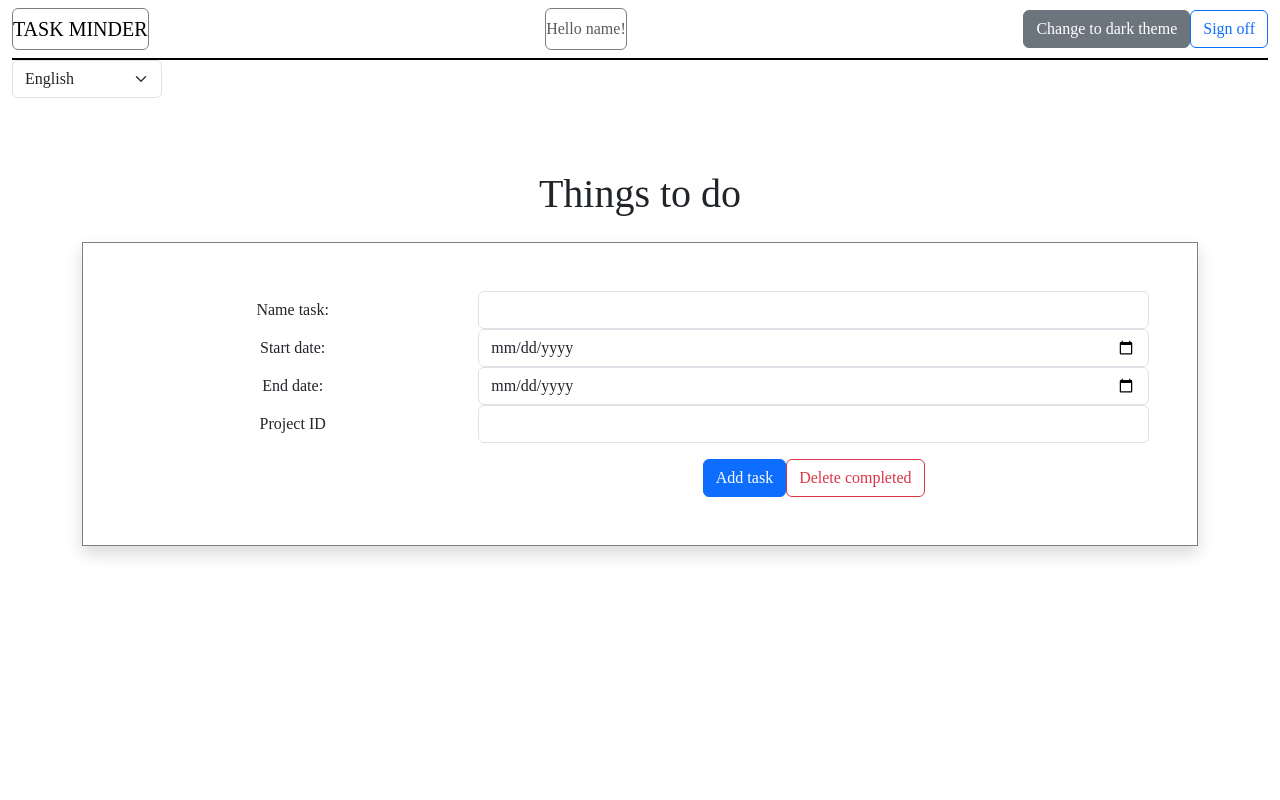
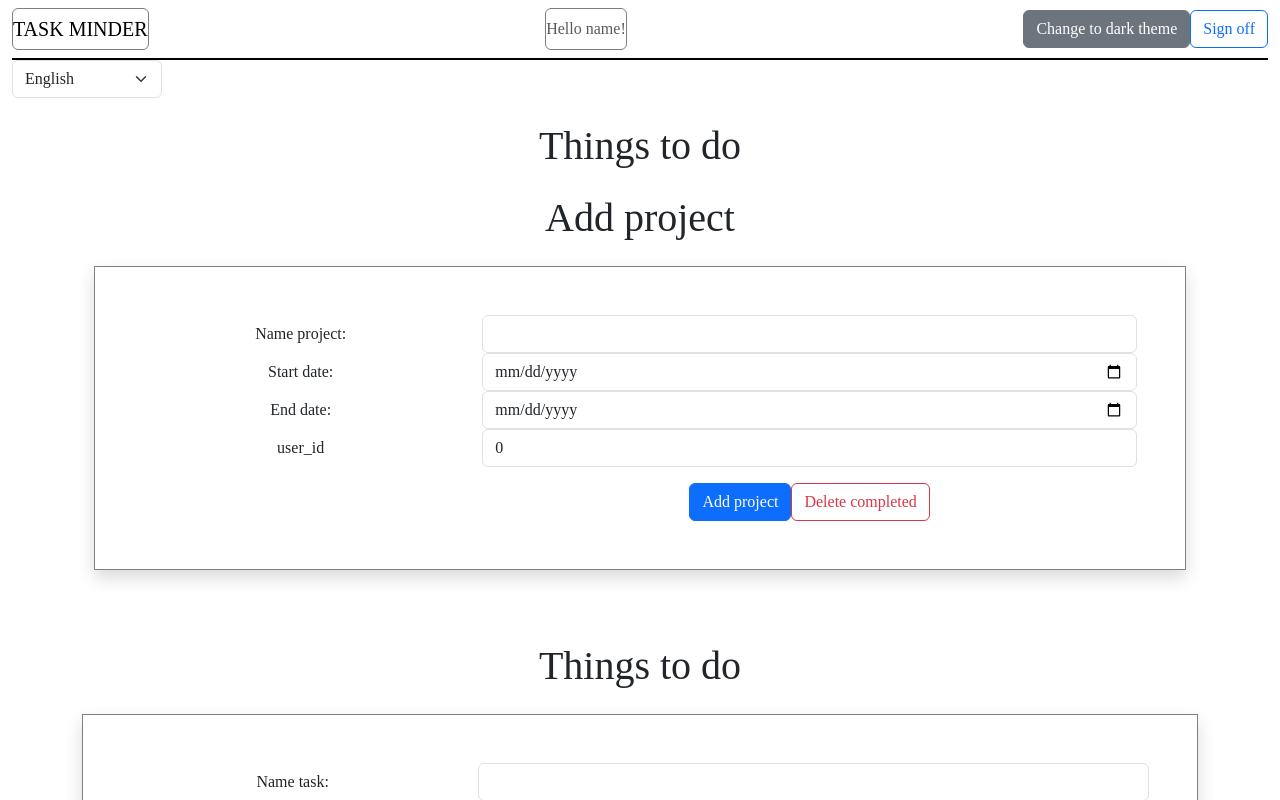
Before and after one commit to FrancoExeqGarcia/TPIToDoAppLC3, a React (Create React App) app: page /home in a window 1280 px wide. Shown: the top 800 px of the page. Built offline with nearby package versions, Linux system fonts and the light colour scheme; sample sign-in values are in the browser's storage; a web font is replaced by a local one.

Commit message:
Fixing filters

```diff
--- a/src/Components/dashboard/Dashboard.js
+++ b/src/Components/dashboard/Dashboard.js
@@ -49,7 +49,9 @@ const Dashboard = () => {
       </Navbar>
       <ComboLanguage />
       {userRole === '"sysadmin"' && <UserManagement />}
-      {userRole === '"sysadmin"' || userRole === '"admin"' ? <Projects/>: null}
+      <Col xs={12} className="text-center mt-4">
+        <Projects/>
+      </Col>
       <Row>
       <Col xs={12} className="text-center mt-4">
         <Todos/>
--- a/src/Components/projectCard/ProjectCard.js
+++ b/src/Components/projectCard/ProjectCard.js
@@ -1,4 +1,4 @@
-import React,{ useState }from "react";
+import React from "react";
 import { Card, Button, Form } from "react-bootstrap";
 
 import { TranslateContext } from "../../services/translationContext/translation.context";
@@ -28,6 +28,7 @@ function ProjectCard({ project, onDeleteProject, onEditProject, onMarkAsComplete
         <Card.Title>{project.name}</Card.Title>
         <Card.Text>{translate("start_date")}: {new Date(project.startDate).toLocaleDateString()}</Card.Text>
         <Card.Text>{translate("end_date")}: {new Date(project.endDate).toLocaleDateString()}</Card.Text>
+        <Card.Text>{translate("user_id")}: {project.userID}</Card.Text>
         <Form.Check
           type="checkbox"
           label={translate("completed")}
--- a/src/Components/projectForm/ProjectForm.js
+++ b/src/Components/projectForm/ProjectForm.js
@@ -11,11 +11,13 @@ function ProjectForm({onAddProject,onDeleteCompletedProject,editedProject,}) {
   const [startDate, setStartDate] = useState("");
   const [endDate, setEndDate] = useState("");
   const [errorMessage, setErrorMessage] = useState("");
+  const [userID,setUserID]= useState(0);
 
   useEffect(() => {
     setProjectName(editedProject ? editedProject.name : "");
     setStartDate(editedProject ? editedProject.startDate : "");
     setEndDate(editedProject ? editedProject.endDate : "");
+    setUserID(editedProject ? editedProject.userID : 0);
   }, [editedProject]);
 
   const handleSubmit = (e) => {
@@ -35,6 +37,10 @@ function ProjectForm({onAddProject,onDeleteCompletedProject,editedProject,}) {
       setErrorMessage("Por favor, ingresa la fecha de fin.");
       return;
     }
+    if (!userID) {
+      setErrorMessage("Por favor, ingresa el user ID asociado.");
+      return;
+    }
 
     const startDateObj = new Date(startDate);
     const endDateObj = new Date(endDate);
@@ -45,7 +51,6 @@ function ProjectForm({onAddProject,onDeleteCompletedProject,editedProject,}) {
       );
       return;
     }
-    const userID = JSON.parse(localStorage.getItem("userID"));
 
     const newProject = {
       name: projectName,
@@ -110,6 +115,18 @@ function ProjectForm({onAddProject,onDeleteCompletedProject,editedProject,}) {
           </Col>
         </Form.Group>
         <Form.Group as={Row}>
+          <Form.Label column sm={4} className="text-right">
+            {translate("user_id")}
+          </Form.Label>
+          <Col sm={8}>
+            <Form.Control
+              type="number"
+              value={userID}
+              onChange={(e) => setUserID(Number(e.target.value))}
+            />
+          </Col>
+        </Form.Group>
+        <Form.Group as={Row}>
           <Col sm={{ span: 8, offset: 4 }}>
             <Button variant="primary" type="submit" className="mt-3">
               {translate("add_project")}
--- a/src/Components/projects/Projects.js
+++ b/src/Components/projects/Projects.js
@@ -11,7 +11,7 @@ function Projects({ onProjectClick }) {
   const translate = useTranslation()
 
   const [projects, setProjectsState] = useState([]);
-  const [editingproject, setEditingProject] = useState(null);
+  const [editingProject, setEditingProject] = useState(null);
   const [userID, setUserID] = useState("");
   const [filteredProjects, setFilteredProjects] = useState([]);
   const [userRole, setUserRole] = useState("");
@@ -30,7 +30,7 @@ function Projects({ onProjectClick }) {
     if (storedProjects) {
       setProjects(JSON.parse(storedProjects));
     }
-    const storedUserID = localStorage.getItem("userID");
+    const storedUserID = Number(localStorage.getItem("userID"));
     if (storedUserID) {
       setUserID(storedUserID);
     }
@@ -42,7 +42,7 @@ function Projects({ onProjectClick }) {
 
   useEffect(() => {
     if (userRole === '"user"') {
-      const newFilteredProjects = projects.filter((project) => project.userID === Number(userID));
+      const newFilteredProjects = projects.filter((project) => project.userID === userID);
       setFilteredProjects(newFilteredProjects);
     } else {
       setFilteredProjects(projects);
@@ -53,7 +53,7 @@ function Projects({ onProjectClick }) {
     setProjects([...projects, newProject]);
   };
 
-  const deleteproject = (index) => {
+  const deleteProject = (index) => {
     const updatedProjects = [...projects];
     updatedProjects.splice(index, 1);
     setProjects(updatedProjects);
@@ -96,23 +96,25 @@ function Projects({ onProjectClick }) {
     <Container className="mt-4">
       <h1 className="text-center mb-4">{translate("list")}</h1>
 
-      <ProjectForm
-        onAddProject={addProject}
-        onDeleteCompletedproject={deleteCompletedProjects}
-      />
+      {userRole !== '"user"' && (
+        <ProjectForm
+          onAddProject={addProject}
+          onDeleteCompletedproject={deleteCompletedProjects}
+        />
+      )}
       <Row className="mt-4">
         {filteredProjects.map((project, index) => (
           <Col key={index} xs={12} md={6} lg={4} className="mb-3">
-            {editingproject === project ? (
+            {editingProject === project ? (
               <EditProject
                 project={project}
-                onUpdateproject={saveEditedProject}
+                onUpdateProject={saveEditedProject}
                 onCancel={cancelEdit}
               />
             ) : (
               <ProjectCard
                 project={project}
-                onDeleteproject={() => deleteproject(index)}
+                onDeleteProject={() => deleteProject(index)}
                 onEditProject={editProject}
                 onMarkAsCompleted={markprojectAsCompleted}
                 onProjectClick={() => onProjectClick(project.id)}
--- a/src/Components/todoForm/TodoForm.js
+++ b/src/Components/todoForm/TodoForm.js
@@ -18,7 +18,6 @@ function TodoForm({ onAddTask, onDeleteCompletedTask, editedTask, projects }) {
     setTaskName(editedTask ? editedTask.name : "");
     setStartDate(editedTask ? editedTask.startDate : "");
     setEndDate(editedTask ? editedTask.endDate : "");
-    setProjectId(editedTask ? editedTask.projectId : "");
   }, [editedTask]);
 
   const handleSubmit = (e) => {
@@ -58,7 +57,7 @@ function TodoForm({ onAddTask, onDeleteCompletedTask, editedTask, projects }) {
       endDate,
       completed: false,
       userID,
-      projectId,
+      projectId:JSON.parse(localStorage.getItem("projectId")),
     };
 
     if (editedTask) {
@@ -114,18 +113,6 @@ function TodoForm({ onAddTask, onDeleteCompletedTask, editedTask, projects }) {
         </Col>
       </Form.Group>
       <Form.Group as={Row}>
-        <Form.Label column sm={4} className="text-right">
-          {translate("project_id")}
-        </Form.Label>
-        <Col sm={8}>
-          <Form.Control
-            type="number"
-            value={projectId}
-            onChange={(e) => setProjectId(e.target.value)}
-          />
-        </Col>
-      </Form.Group>
-      <Form.Group as={Row}>
         <Col sm={{ span: 8, offset: 4 }}>
           <Button variant="primary" type="submit" className="mt-3">
             {translate("add_task")}
--- a/src/Components/todos/Todos.js
+++ b/src/Components/todos/Todos.js
@@ -42,15 +42,16 @@ function Todos() {
     }
     const storedProjectId = Number(localStorage.getItem("projectId"));
     if (storedProjectId) {
-      setUserRole(storedProjectId);
+      setProjectId(storedProjectId);
     }
   }, []);
 
   useEffect(() => {
     if (userRole === '"user"') {
       const newFilteredTasks = tasks
+                                    .filter((task) => task.projectId === projectId)
                                     .filter((task) => task.userID === userID)
-                                    .filter((task) => task.projectId === projectId);
+                                    ;
       setFilteredTasks(newFilteredTasks);
     } else {
       setFilteredTasks(tasks);
```
